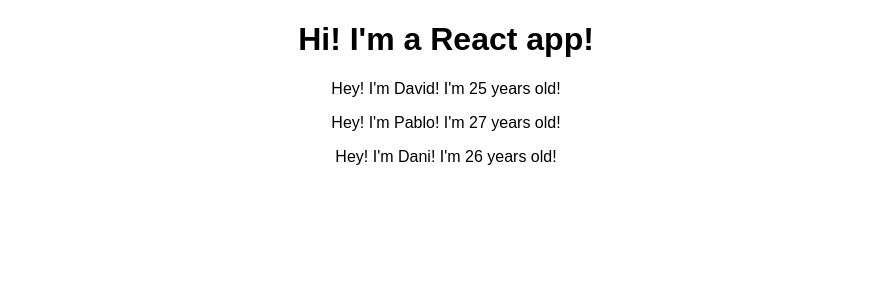
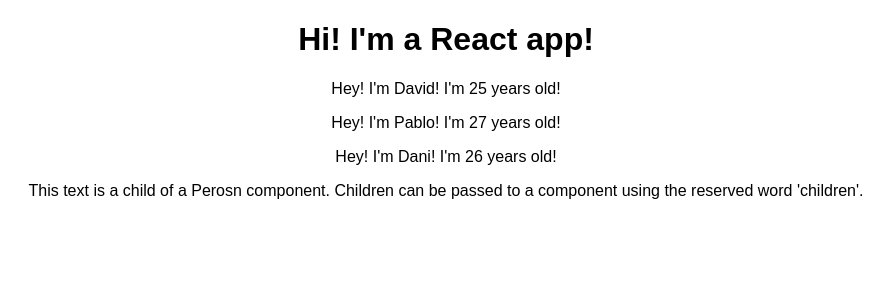
Before and after one commit to devarrowsmith/udemy-react-course, a React (Create React App) app: page / in a window 1280 px wide. Shown: the top 300 px of the page, without its empty margins (194-1087 px from the left). Built offline with nearby package versions, Linux system fonts and the light colour scheme.

Commit message:
Passed a jsx child element of a Perosn component to the Person component using the reserved word 'children'.

```diff
--- a/src/App.js
+++ b/src/App.js
@@ -9,7 +9,7 @@ class App extends Component {
        <h1>Hi! I'm a React app!</h1>
        <Person name='David' age='25' />
        <Person name='Pablo' age='27' />
-       <Person name='Dani' age='26' />
+       <Person name='Dani' age='26' > This text is a child of a Perosn component. Children can be passed to a component using the reserved word 'children'. </Person>
       </div>
     );
 
--- a/src/Person/Person.js
+++ b/src/Person/Person.js
@@ -3,7 +3,12 @@ import React from 'react';
 
 
 const Person = props => {
-  return <p>Hey! I'm {props.name}! I'm {props.age} years old!</p>
+  return (
+    <div>
+      <p>Hey! I'm {props.name}! I'm {props.age} years old!</p>
+      <p>{props.children}</p>
+    </div>
+  );
 };
 
 export default Person;
```
